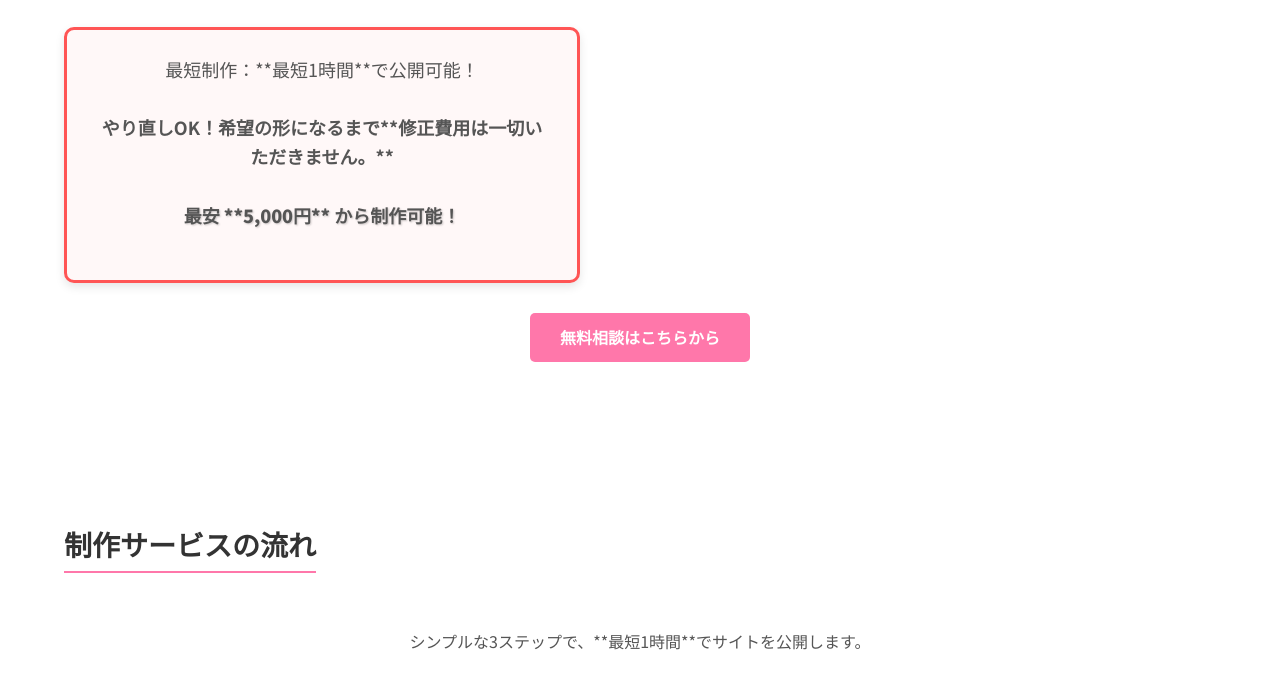
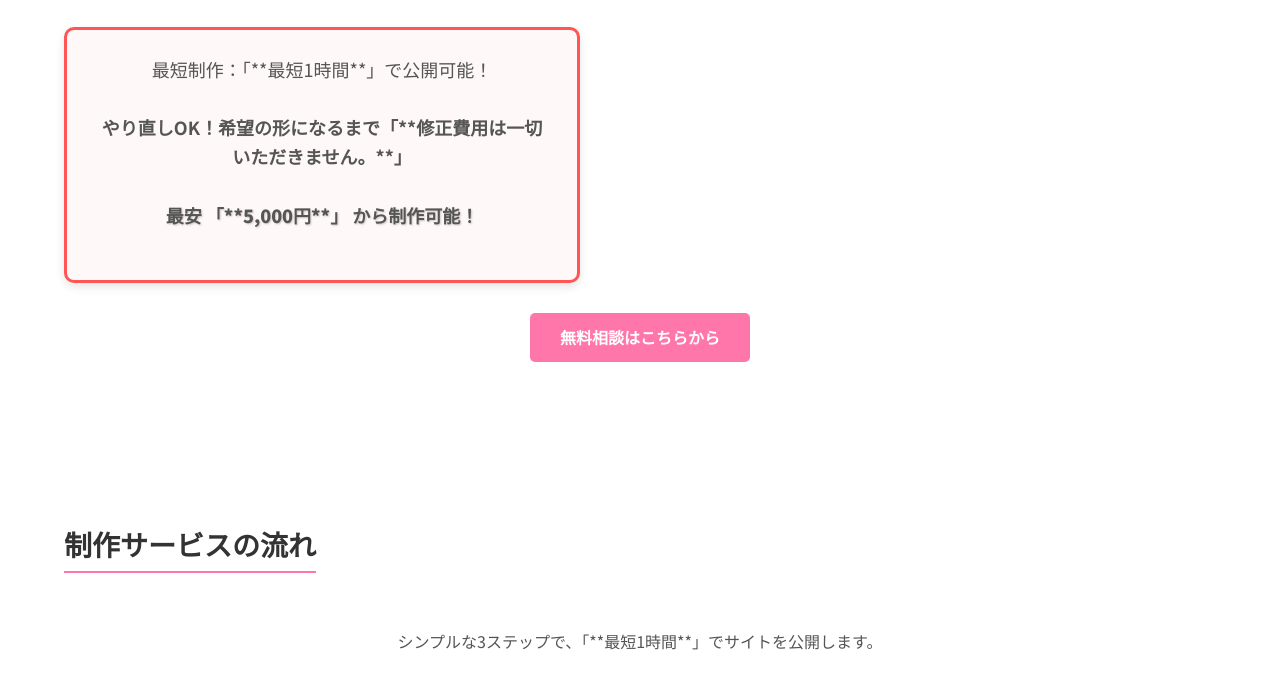
Before and after one commit to myumyu0/homepage, a plain HTML site: page index.html in a window 1280 px wide. Shown: the part 275-952 px from the top of the page. Drawn offline with Linux system fonts and the light colour scheme.

Commit message:
Update index.html

```diff
--- a/index.html
+++ b/index.html
@@ -28,9 +28,9 @@
             <p>売上に直結するデザインと、制作後の充実したサポートをお約束します。</p>
 
             <div class="price-highlight">
-                <p>最短制作：**最短1時間**で公開可能！</p>
-                <p class="price-note">やり直しOK！希望の形になるまで**修正費用は一切いただきません。**</p>
-                <p class="price-tag">最安 **5,000円** から制作可能！</p>
+                <p>最短制作：「**最短1時間**」で公開可能！</p>
+                <p class="price-note">やり直しOK！希望の形になるまで「**修正費用は一切いただきません。**」</p>
+                <p class="price-tag">最安 「**5,000円**」 から制作可能！</p>
             </div>
 
             <a href="#contact" class="btn-primary">無料相談はこちらから</a>
@@ -40,7 +40,7 @@
     <section id="service" class="section-padding">
         <div class="container">
             <h3>制作サービスの流れ</h3>
-            <p class="section-description">シンプルな3ステップで、**最短1時間**でサイトを公開します。</p>
+            <p class="section-description">シンプルな3ステップで、「**最短1時間**」でサイトを公開します。</p>
             <div class="flow-cards">
                 <div class="card">
                     <h4>STEP 1: ヒアリング</h4>
@@ -71,12 +71,12 @@
     <section id="contact" class="section-padding">
         <div class="container">
             <h3>無料相談・お問い合わせ</h3>
-            <p class="section-description">まずはお気軽にご相談ください。**1時間以内**にご返信いたします。</p>
+            <p class="section-description">まずはお気軽にご相談ください。1時間以内にご返信いたします。</p>
 
             <form action="mailto:meguroremsikakatan0216@gmail.com" method="POST" enctype="text/plain" class="contact-form">
                 <input type="text" name="お名前" placeholder="お名前" required>
                 <input type="email" name="メールアドレス" placeholder="メールアドレス" required>
-                <textarea name="ご相談内容" placeholder="ご相談内容" required></textarea>
+                <textarea name="message" placeholder="ご相談内容" required></textarea>
                 <button type="submit" class="btn-primary">送信する</button>
             </form>
         </div>
```
